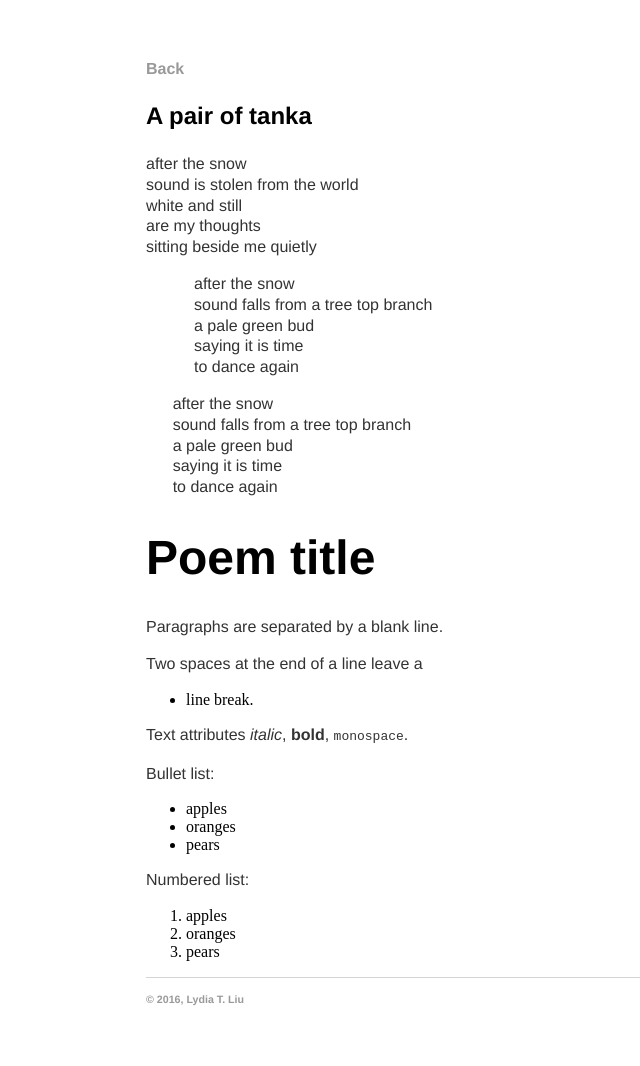
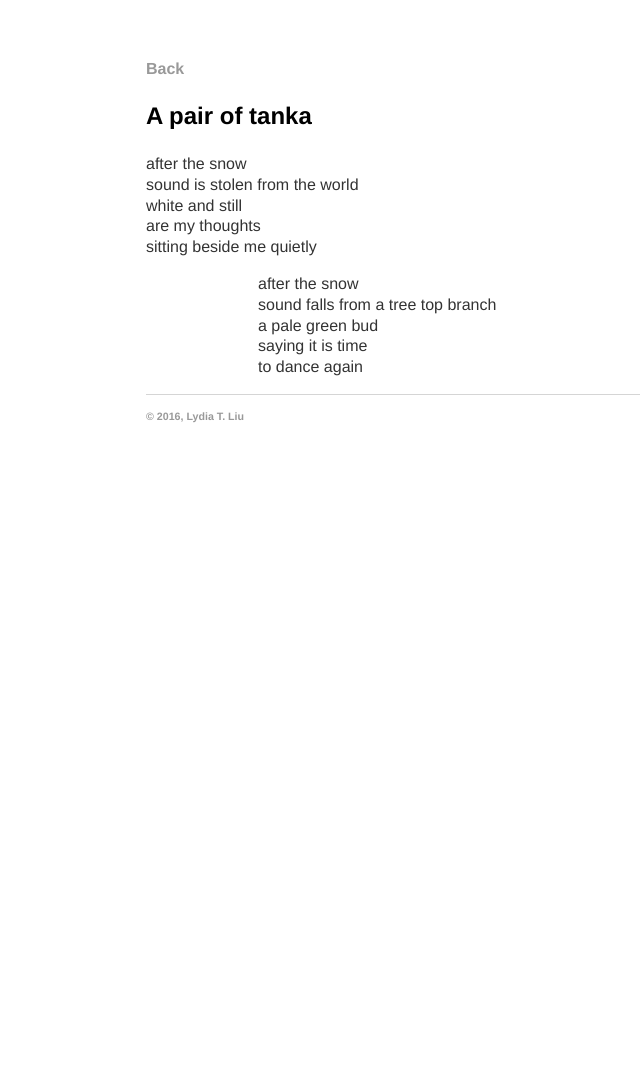
Before and after one commit to serenalwang/serenalwang.github.io, a Jekyll site: the page built from poems/one.md, in a window 1280 px wide. Shown: the whole page, without its empty margins (46-686 px from the left). Built offline with Jekyll 4.4.1, drawn with Linux system fonts in a browser that asks for light colours; after the commit the page ends 900 px from its top, so only the background shows below that.

Commit message:
Update one.md

```diff
--- a/poems/one.md
+++ b/poems/one.md
@@ -11,42 +11,10 @@ white and still
 are my thoughts
 sitting beside me quietly
 
-<span style ="display:inline-block;margin-left:3em;">
+<span style ="display:inline-block;margin-left:7em;">
 after the snow
 sound falls from a tree top branch
 a pale green bud
 saying it is time
 to dance again
 </span>
-
-
-&nbsp;&nbsp;&nbsp;&nbsp;&nbsp;&nbsp;after the snow
-&nbsp;&nbsp;&nbsp;&nbsp;&nbsp;&nbsp;sound falls from a tree top branch
-&nbsp;&nbsp;&nbsp;&nbsp;&nbsp;&nbsp;a pale green bud
-&nbsp;&nbsp;&nbsp;&nbsp;&nbsp;&nbsp;saying it is time
-&nbsp;&nbsp;&nbsp;&nbsp;&nbsp;&nbsp;to dance again
-
-
-Poem title
-==========
-
-Paragraphs are separated
-by a blank line.
-
-Two spaces at the end of a line leave a
- + line break.
-
-Text attributes _italic_,
-**bold**, `monospace`.
-
-Bullet list:
-
-  * apples
-  * oranges
-  * pears
-
-Numbered list:
-
-  1. apples
-  2. oranges
-  3. pears
```
